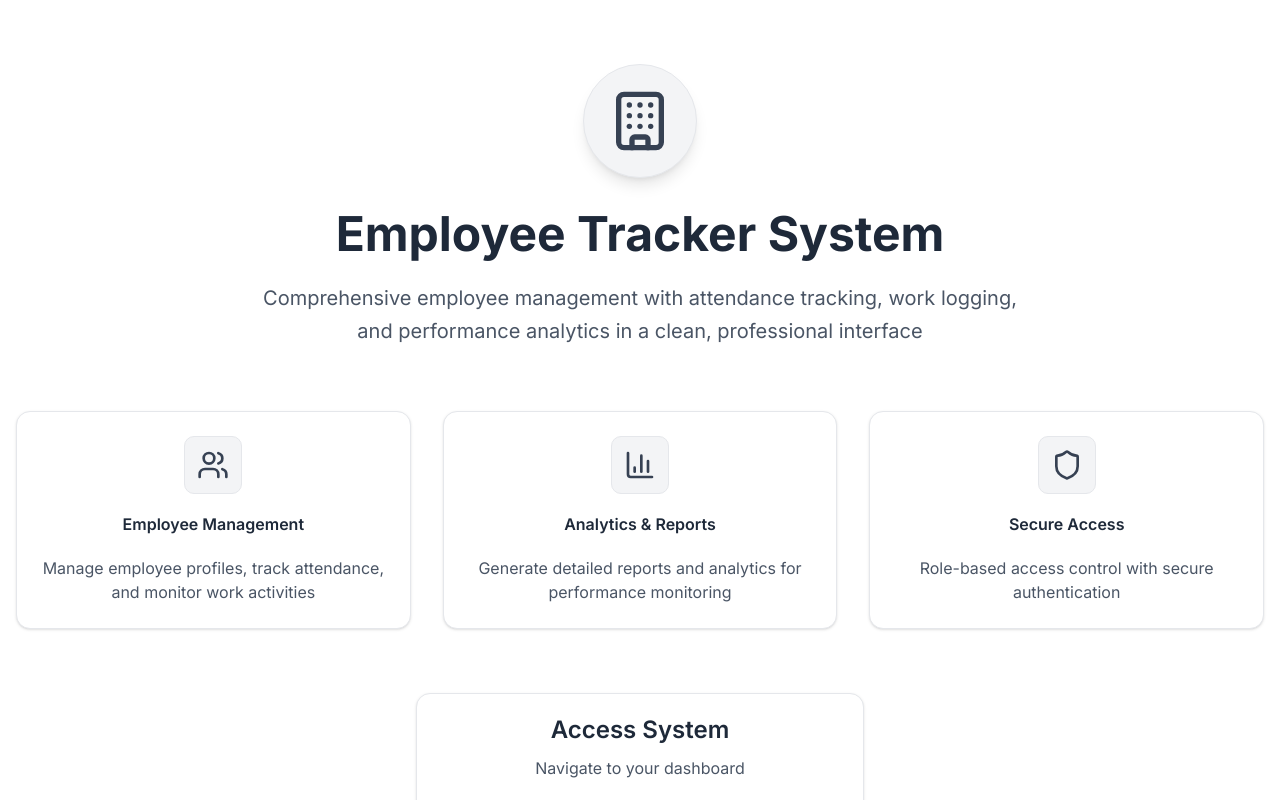
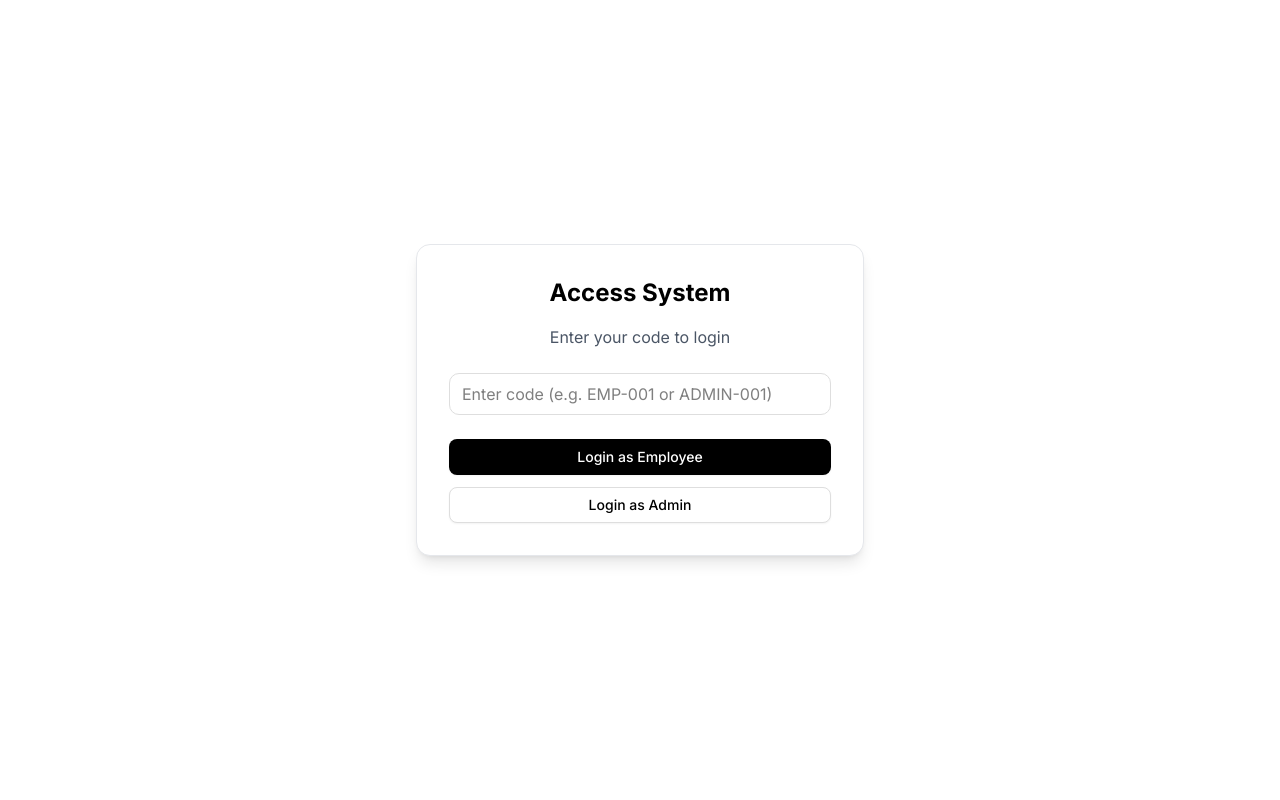
Before and after one commit to Jagdish1803/employee-tracker, a Next.js app: page / in a window 1280 px wide. Shown: the top 800 px of the page. Built offline with nearby package versions, Linux system fonts and the light colour scheme.

Commit message:
8th commit

```diff
--- a/src/app/page.tsx
+++ b/src/app/page.tsx
@@ -1,99 +1,42 @@
+
 // src/app/page.tsx - Home page
 'use client';
 
-import { Card, CardContent, CardHeader, CardTitle } from '@/components/ui/card';
+import React, { useState } from 'react';
+import { useRouter } from 'next/navigation';
 import { Button } from '@/components/ui/button';
-import { Building, Users, BarChart3, Shield } from 'lucide-react';
-import Link from 'next/link';
 
 export default function HomePage() {
+  const [code, setCode] = useState('');
+  const router = useRouter();
+
+  const handleLogin = (role: 'employee' | 'admin') => {
+    if (!code.trim()) return;
+    if (role === 'employee') {
+      router.push(`/employee?code=${encodeURIComponent(code.trim())}`);
+    } else {
+      router.push(`/admin?code=${encodeURIComponent(code.trim())}`);
+    }
+  };
+
   return (
-    <div className="min-h-screen bg-white">
-      <div className="container mx-auto px-4 py-16">
-        <div className="text-center mb-16">
-          <div className="flex justify-center mb-8">
-            <div className="bg-gray-100 p-6 rounded-full shadow-lg border border-gray-200">
-              <Building className="h-16 w-16 text-gray-700" />
-            </div>
-          </div>
-          <h1 className="text-5xl font-bold text-gray-800 mb-6">
-            Employee Tracker System
-          </h1>
-          <p className="text-xl text-gray-600 max-w-3xl mx-auto leading-relaxed">
-            Comprehensive employee management with attendance tracking, work logging,
-            and performance analytics in a clean, professional interface
-          </p>
-        </div>
-
-        <div className="grid grid-cols-1 md:grid-cols-2 lg:grid-cols-3 gap-8 mb-16">
-          <Card className="bg-white border border-gray-200 hover:shadow-lg transition-all duration-300">
-            <CardHeader className="text-center">
-              <div className="bg-gray-100 p-3 rounded-lg w-fit mx-auto mb-4 border border-gray-200">
-                <Users className="h-8 w-8 text-gray-700" />
-              </div>
-              <CardTitle className="text-gray-800">Employee Management</CardTitle>
-            </CardHeader>
-            <CardContent>
-              <p className="text-gray-600 text-center">
-                Manage employee profiles, track attendance, and monitor work activities
-              </p>
-            </CardContent>
-          </Card>
-
-          <Card className="bg-white border border-gray-200 hover:shadow-lg transition-all duration-300">
-            <CardHeader className="text-center">
-              <div className="bg-gray-100 p-3 rounded-lg w-fit mx-auto mb-4 border border-gray-200">
-                <BarChart3 className="h-8 w-8 text-gray-700" />
-              </div>
-              <CardTitle className="text-gray-800">Analytics & Reports</CardTitle>
-            </CardHeader>
-            <CardContent>
-              <p className="text-gray-600 text-center">
-                Generate detailed reports and analytics for performance monitoring
-              </p>
-            </CardContent>
-          </Card>
-
-          <Card className="bg-white border border-gray-200 hover:shadow-lg transition-all duration-300">
-            <CardHeader className="text-center">
-              <div className="bg-gray-100 p-3 rounded-lg w-fit mx-auto mb-4 border border-gray-200">
-                <Shield className="h-8 w-8 text-gray-700" />
-              </div>
-              <CardTitle className="text-gray-800">Secure Access</CardTitle>
-            </CardHeader>
-            <CardContent>
-              <p className="text-gray-600 text-center">
-                Role-based access control with secure authentication
-              </p>
-            </CardContent>
-          </Card>
-        </div>
-
-        <div className="max-w-md mx-auto">
-          <Card className="bg-white border border-gray-200 shadow-lg">
-            <CardHeader className="text-center">
-              <CardTitle className="text-2xl text-gray-800 mb-2">Access System</CardTitle>
-              <p className="text-gray-600">Navigate to your dashboard</p>
-            </CardHeader>
-            <CardContent className="space-y-4">
-              <Link href="/employee" className="block">
-                <Button className="w-full bg-gray-700 hover:bg-gray-800 text-white font-semibold h-12 rounded-lg transition-all duration-200" size="lg">
-                  Employee Dashboard
-                </Button>
-              </Link>
-              <Link href="/admin" className="block">
-                <Button variant="outline" className="w-full border border-gray-300 text-gray-700 hover:bg-gray-50 hover:border-gray-400 font-semibold h-12 rounded-lg transition-all duration-200" size="lg">
-                  Admin Dashboard
-                </Button>
-              </Link>
-              <div className="text-center">
-                <p className="text-sm text-gray-500">
-                  Direct access to dashboards (authentication will be added later)
-                </p>
-              </div>
-            </CardContent>
-          </Card>
-        </div>
+    <div className="min-h-screen flex items-center justify-center bg-white">
+      <div className="bg-white border border-gray-200 rounded-xl shadow-lg p-8 w-full max-w-md">
+        <h2 className="text-2xl font-bold mb-4 text-center">Access System</h2>
+        <p className="text-gray-600 mb-6 text-center">Enter your code to login</p>
+        <input
+          type="text"
+          value={code}
+          onChange={(e: React.ChangeEvent<HTMLInputElement>) => setCode(e.target.value)}
+          className="w-full px-3 py-2 border rounded-lg mb-6 focus:outline-none focus:ring focus:border-blue-300"
+          placeholder="Enter code (e.g. EMP-001 or ADMIN-001)"
+        />
+        <Button className="w-full mb-3" onClick={() => handleLogin('employee')}>
+          Login as Employee
+        </Button>
+        <Button variant="outline" className="w-full" onClick={() => handleLogin('admin')}>
+          Login as Admin
+        </Button>
       </div>
     </div>
   );
```
